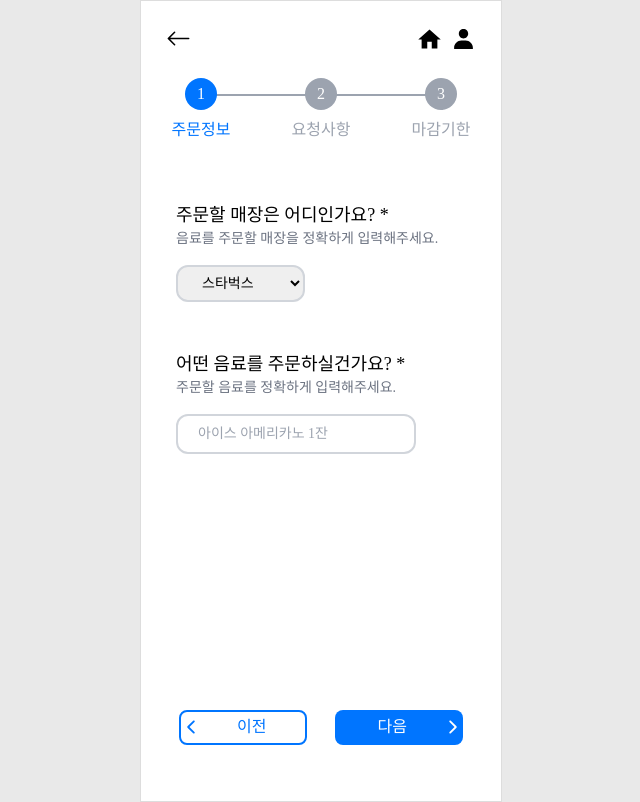
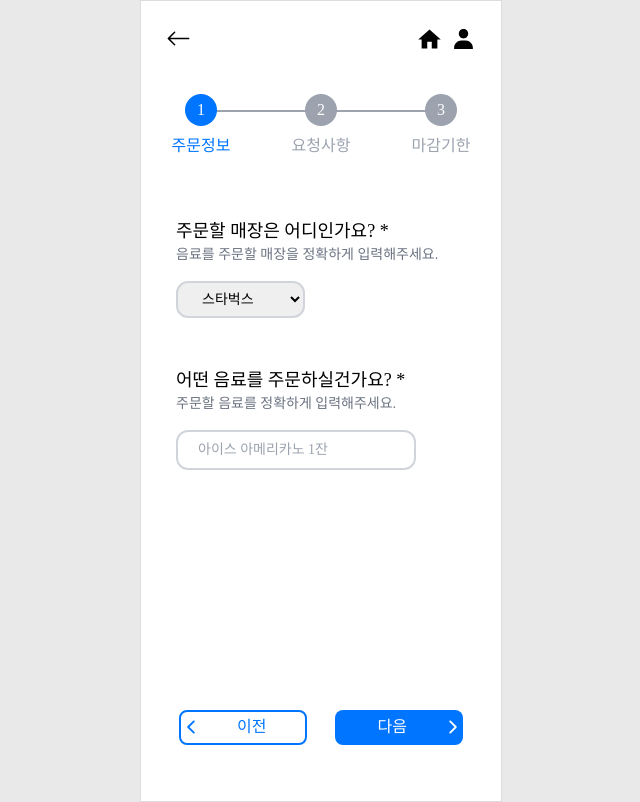
Before and after one commit to Step3-kakao-tech-campus/Team12_FE, a React (Create React App) app: page /post-write in a window 1280 px wide. Shown: the whole page, without its empty margins (320-960 px from the left). Built offline with nearby package versions, Linux system fonts and the light colour scheme; a web font is replaced by a local one.

Commit message:
[style]: 상단 navigate margin 지정

```diff
--- a/src/components/organisms/CircleNavigate.jsx
+++ b/src/components/organisms/CircleNavigate.jsx
@@ -3,7 +3,7 @@ import Line from '../atoms/Line';
 
 const CircleNavigate = ({ navigate }) => {
   return (
-    <div className="relative">
+    <div className="relative mt-4">
       <div className="flex place-content-around">
         <CircleBtn num="1" active={navigate === 1}>
           주문정보
```
